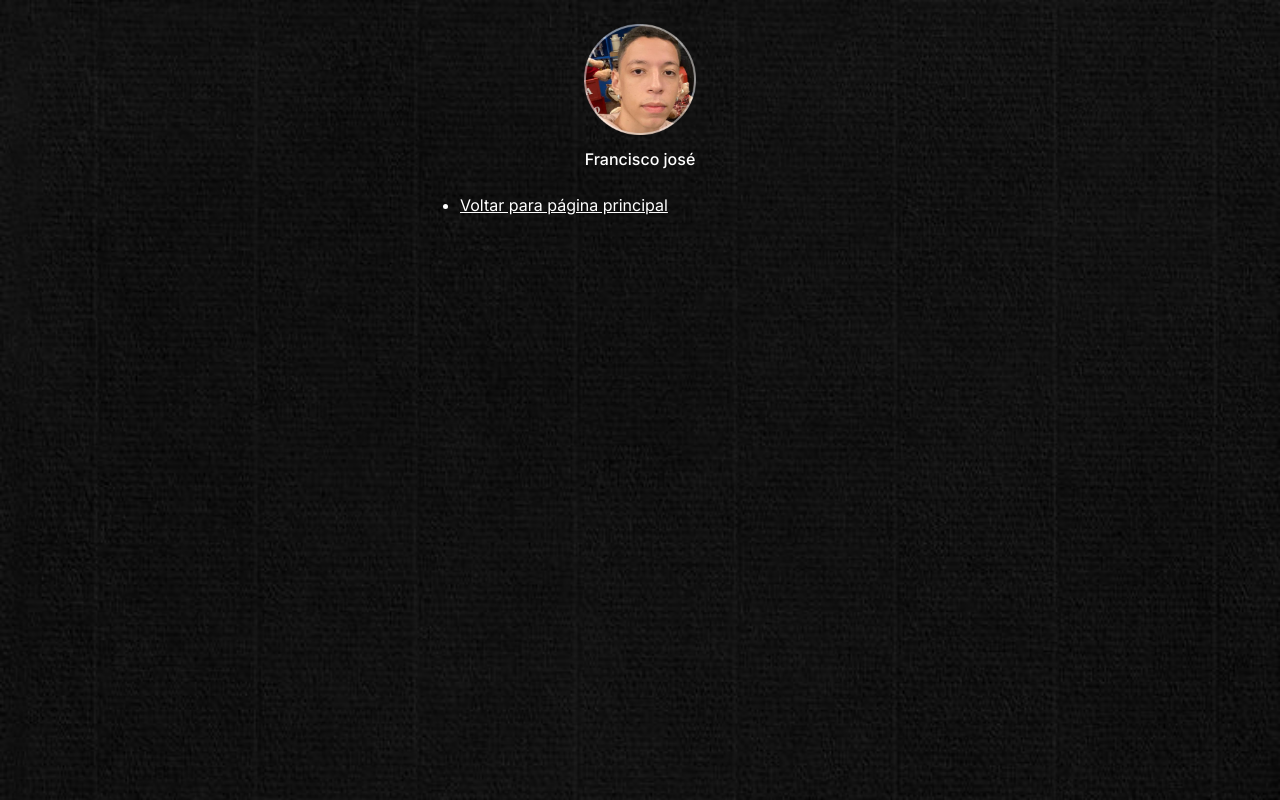
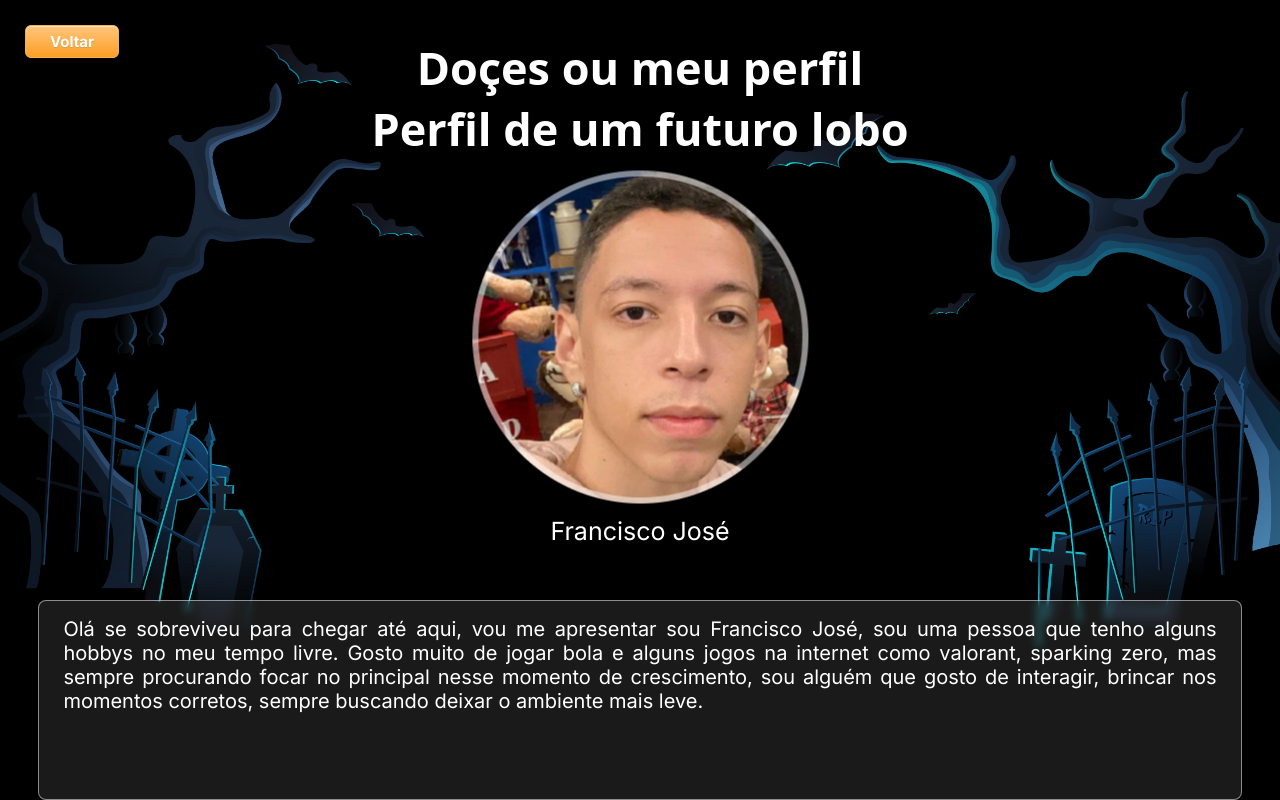
Before and after one commit to Franciscojs01/DesafioInclude, a plain HTML site: page pages/pessoal.html in a window 1280 px wide. Drawn offline with Linux system fonts and the light colour scheme; a web font is replaced by a local one.

Commit message:
atualização nova

```diff
--- a/pages/pessoal.html
+++ b/pages/pessoal.html
@@ -7,29 +7,40 @@
       href="https://fonts.googleapis.com/css2?family=Inter:ital,opsz,wght@0,14..32,100..900;1,14..32,100..900&display=swap"
       rel="stylesheet"
     />
-
+    <link
+      href="https://fonts.googleapis.com/css2?family=Jolly+Lodger&display=swap"
+      rel="stylesheet"
+    />
     <link rel="stylesheet" href="../styles/pessoal.css" />
     <meta charset="UTF-8" />
     <meta name="viewport" content="width=device-width, initial-scale=1.0" />
     <title>Perfil Pessoal</title>
   </head>
   <body>
-    <div id="container">
-      <div id="profile">
-        <img src="/assets/avatar.png" alt="Foto de Francisco josé" />
-        <p>Francisco josé</p>
+    <section id="profile">
+      <div class="profile__me">
+        <!-- Titulo -->
+        <div class="profile__title">
+          <h2 class="profile__subtitle">Doçes ou meu perfil</h2>
+          <h1 class="profile__titles">Perfil de um futuro lobo</h1>
+        </div>
+        <!-- Foto e nome -->
+        <div class="profile__image">
+          <img src="/assets/avatar.png" alt="Foto de Francisco José" />
+          <p>Francisco José</p>
+        </div>
       </div>
-      <ul>
-        <li>
-          <a
-            id="Voltar"
-            href="http://127.0.0.1:5500/pages/index.html"
-            target="_blank"
-          >
-            Voltar para página principal
-          </a>
-        </li>
-      </ul>
-    </div>
+
+      <p class="profile__texto">Olá se sobreviveu para chegar até aqui, vou me apresentar sou Francisco José, sou uma pessoa que tenho alguns hobbys no meu tempo livre. Gosto muito de jogar bola e alguns jogos na internet como valorant, sparking zero, mas sempre procurando focar no principal nesse momento de crescimento, sou alguém que gosto de interagir, brincar nos momentos corretos, sempre buscando deixar o ambiente mais leve.</p>
+
+      <a
+        class="myButton"
+        href="http://127.0.0.1:5500/pages/index.html"
+        target="_blank"
+        >Voltar
+      </a>
+
+      <div class="background" />
+    </section>
   </body>
 </html>
--- a/styles/pessoal.css
+++ b/styles/pessoal.css
@@ -5,34 +5,95 @@
 }
 
 body {
-  background: url(/assets/background.jpg)
-    no-repeat top center/cover;
-}
-
-body * {
-  font-family: 'Inter', sans-serif;
-  color: white;
-}
-#container {
-  width: 360px;
-  margin: auto;
+  overflow-x: hidden;
+  font-family: "Inter", sans-serif;
+  color: #fff;
+  background-color: #000;
 }
 
 #profile {
-  text-align: center;
-  padding: 24px;
+  position: relative;
+  width: 100vw;
+  height: 100vh;
+  background: url("../assets/profile-trees.png") 50% 10% / cover no-repeat;
 }
 
-#profile img {
-  width: 112px;
+.profile__me {
+  position: absolute; /* Absolute pra ficar em qualquer lugar da tela */
+  left: 50%; /* Meio da tela */
+  bottom: 0; /* Fica lá em baixo */
+  gap: 12px; /* Espaçamento entres as divs */
+  display: flex; /* Centraliza todos os itens ao meio */
+  align-items: center; /* Centraliza todos os itens ao meio */
+  justify-content: center; /* Centraliza todos os itens ao meio */
+  flex-direction: column; /* Deixa em coluna os itens */
+  transform: translate(-50%, -50%); /* Centraliza na tela */
 }
 
-#profile p {
-  font-weight: 500;
-  line-height: 24px;
-  margin-top: 8px;
+.profile__title {
+  font-size: 30px; /* Tamanho da fonte */
+  text-align: center; /* Alinha o texto ao meio */
+  font-family: "Jolly Lodger", system-ui; /* Nome da fonte */
 }
 
-#voltar {
-  margin-bottom: auto;
+.profile__image {
+  gap: 12px; /* Espaçamento entres as divs */
+  font-size: 25px; /* Tamanho da fonte */
+  display: flex; /* Centraliza todos os itens ao meio */
+  align-items: center; /* Centraliza todos os itens ao meio */
+  justify-content: center; /* Centraliza todos os itens ao meio */
+  flex-direction: column; /* Deixa em coluna os itens */
 }
+
+.profile__texto {
+  font-size: 20px;
+  position: absolute;
+  top: 75%;
+  left: 3%;
+  right: 3%;
+  bottom: 0%;
+  text-align: justify;
+  text-justify: inter-word;
+
+  padding: 16px 24px;
+
+  background: rgba(255, 255, 255, 0.1);
+  border: 1px solid rgba(255, 255, 255, 0.5);
+  border-radius: 8px;
+
+  backdrop-filter: blur(4px);
+  -webkit-backdrop-filter: blur(4px);
+}
+
+.myButton {
+  position: fixed; /* Posição fixa na tela */
+  top: 25px; /* Posição em cima */
+  left: 25px; /* Posição ao lado */
+
+  /*  */
+  /*  */
+
+  box-shadow: inset 0px 1px 0px 0px #fce2c1;
+  background: linear-gradient(to bottom, #ffc477 5%, #fb9e25 100%);
+  background-color: #ffc477;
+  border-radius: 6px;
+  border: 1px solid #eeb44f;
+  display: inline-block;
+  cursor: pointer;
+  color: #ffffff;
+  font-size: 15px;
+  font-weight: bold;
+  padding: 6px 24px;
+  text-decoration: none;
+  text-shadow: 0px 1px 0px #cc9f52;
+}
+
+.myButton:hover {
+  background: linear-gradient(to bottom, #fb9e25 5%, #ffc477 100%);
+  background-color: #fb9e25;
+}
+
+.myButton:active {
+  position: relative;
+  top: 1px;
+}
```
Also changed, not shown: pages/index.html (+6 -0 lines), styles/index.css (+0 -7 lines), assets/05ea637e6cf8b1834a5188972791b14e.jpg (added), assets/5ee72b8231d4c095d676ec7f7eded346.jpg (deleted), assets/Art The Clown Terrifier Magnet.jpg (deleted), assets/Art the clown of the bloody moon.jpg (deleted), assets/background.jpg (deleted), assets/favicon.png (added), assets/images.jpg (deleted), assets/profile-grass.png (added), assets/profile-moon.png (added), assets/profile-point.png (added), assets/profile-pumpkin.png (added), assets/profile-shadow.png (added), 2 more files.
